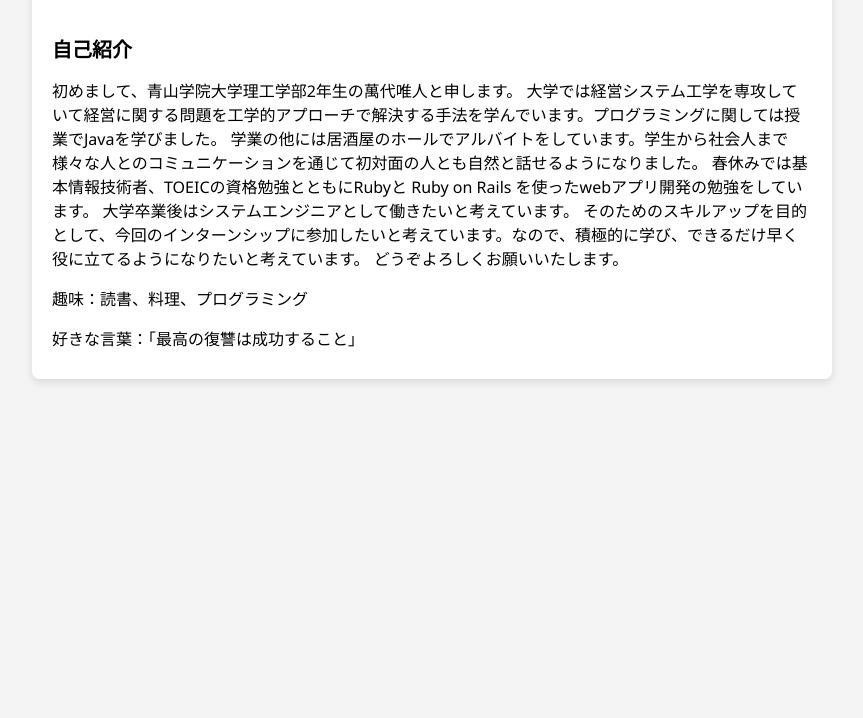
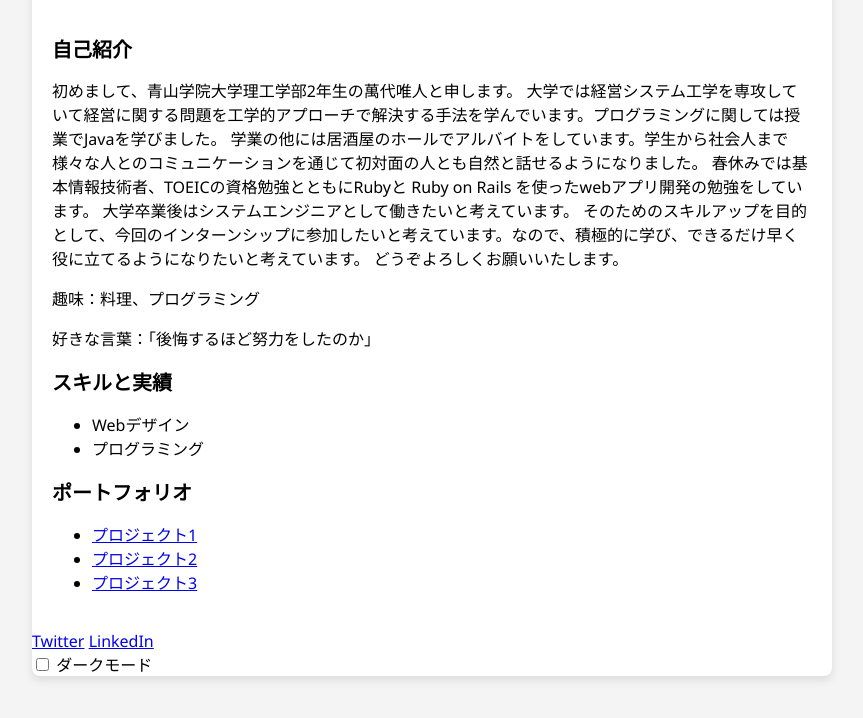
Before and after one commit to Yuito-Bandai/profile, a plain HTML site: page index.html in a window 1280 px wide. Shown: the part 200-918 px from the top of the page, without its empty margins (208-1071 px from the left). Before the commit the page ends 800 px from the top, so only its background shows below. Drawn offline with Linux system fonts and the light colour scheme.

Commit message:
Update index.html
機能の追加

```diff
--- a/index.html
+++ b/index.html
@@ -19,16 +19,36 @@
         </div>
         <div class="profile-content">
             <h2>自己紹介</h2>
-            <p>初めまして、青山学院大学理工学部2年生の萬代唯人と申します。
+                 <p>初めまして、青山学院大学理工学部2年生の萬代唯人と申します。
 大学では経営システム工学を専攻していて経営に関する問題を工学的アプローチで解決する手法を学んでいます。プログラミングに関しては授業でJavaを学びました。
 学業の他には居酒屋のホールでアルバイトをしています。学生から社会人まで様々な人とのコミュニケーションを通じて初対面の人とも自然と話せるようになりました。
 春休みでは基本情報技術者、TOEICの資格勉強とともにRubyと Ruby on Rails を使ったwebアプリ開発の勉強をしています。
 大学卒業後はシステムエンジニアとして働きたいと考えています。
 そのためのスキルアップを目的として、今回のインターンシップに参加したいと考えています。なので、積極的に学び、できるだけ早く役に立てるようになりたいと考えています。
 どうぞよろしくお願いいたします。</p>
-            <p>趣味：読書、料理、プログラミング</p>
-            <p>好きな言葉：「最高の復讐は成功すること」</p>
+            <p>趣味：料理、プログラミング</p>
+            <p>好きな言葉：「後悔するほど努力をしたのか」</p>
+            <h2>スキルと実績</h2>
+            <ul>
+                <li>Webデザイン</li>
+                <li>プログラミング</li>
+            </ul>
+            <h2>ポートフォリオ</h2>
+            <ul>
+                <li><a href="#">プロジェクト1</a></li>
+                <li><a href="#">プロジェクト2</a></li>
+                <li><a href="#">プロジェクト3</a></li>
+            </ul>
+        </div>
+        <div class="social-media">
+            <a href="#" class="social-link">Twitter</a>
+            <a href="#" class="social-link">LinkedIn</a>
+        </div>
+        <div class="dark-mode-toggle">
+            <input type="checkbox" id="dark-mode-checkbox">
+            <label for="dark-mode-checkbox">ダークモード</label>
         </div>
     </div>
+    <script src="script.js"></script>
 </body>
 </html>
```
